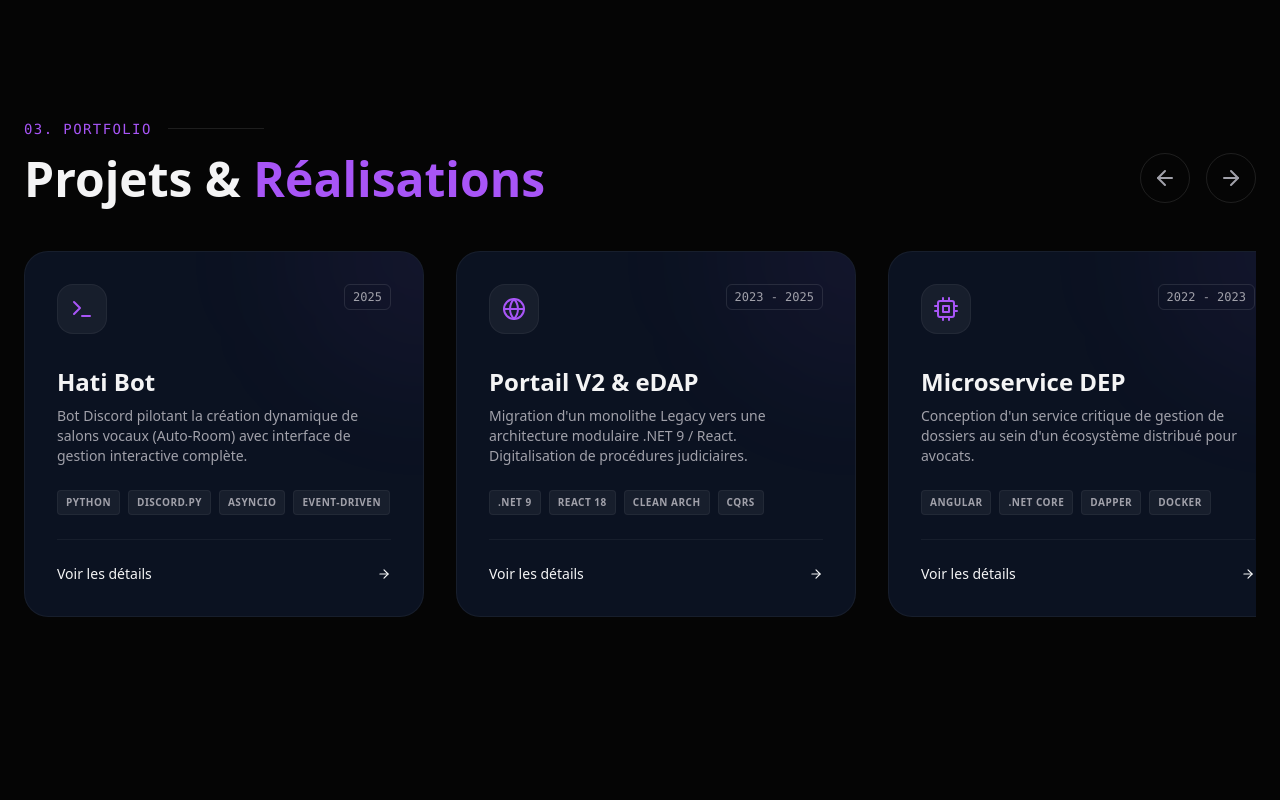
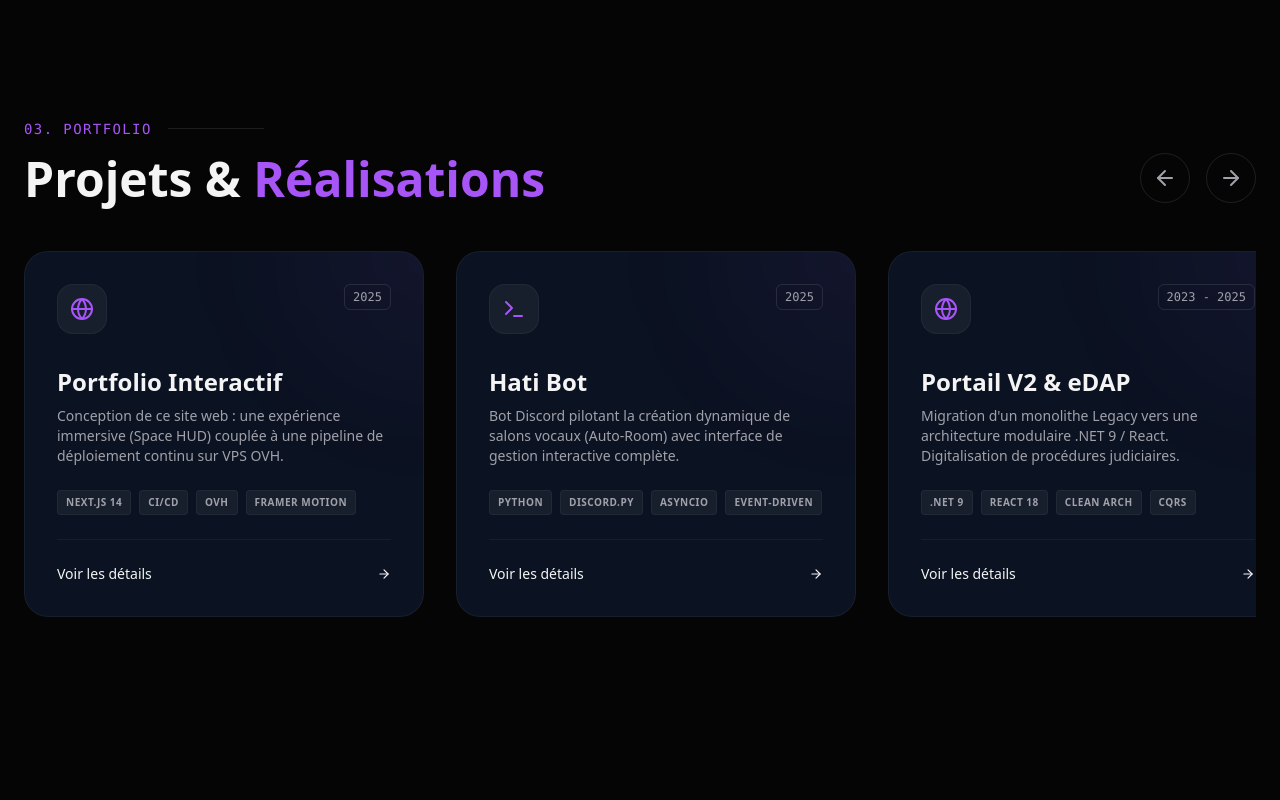
Before and after one commit to BWBMaxime/PorteFolio, a Next.js app in the folder portfolio-project/: page / in a window 1280 px wide. Shown: the part 3280-4080 px from the top of the page. Built offline with nearby package versions, Linux system fonts and the light colour scheme.

Commit message:
Add project portefolio to the list

```diff
--- a/portfolio-project/src/components/Projects.tsx
+++ b/portfolio-project/src/components/Projects.tsx
@@ -1,10 +1,9 @@
 "use client";
 import { useState, useRef } from "react";
 import { motion, AnimatePresence } from "framer-motion";
-import { FiGlobe, FiCpu, FiSmartphone, FiX, FiArrowRight, FiArrowLeft, FiLayers, FiCheckCircle, FiTerminal, FiCommand } from "react-icons/fi";
+import { FiGlobe, FiCpu, FiSmartphone, FiX, FiArrowRight, FiArrowLeft, FiLayers, FiCheckCircle, FiTerminal, FiCommand, FiLayout } from "react-icons/fi";
 
 // --- TYPES ---
-// Ajout du type "Bot" pour Hati
 type ProjectType = "Fullstack" | "Microservices" | "Mobile" | "Bot";
 
 interface Project {
@@ -28,7 +27,27 @@ interface Project {
 // --- DATA ---
 const projects: Project[] = [
   {
-    id: 4, // ID en premier pour le mettre en avant (optionnel)
+    id: 5,
+    title: "Portfolio Interactif",
+    subtitle: "Vitrine Immersive & DevOps",
+    company: "Projet Personnel",
+    period: "2025",
+    type: "Fullstack",
+    shortDesc: "Conception de ce site web : une expérience immersive (Space HUD) couplée à une pipeline de déploiement continu sur VPS OVH.",
+    tags: ["Next.js 14", "CI/CD", "OVH", "Framer Motion"],
+    context: "Volonté de créer une identité numérique forte, dépassant le CV traditionnel. L'objectif était double : proposer une expérience utilisateur marquante et maîtriser la chaîne de déploiement complète (du code au serveur).",
+    challenge: "Allier design créatif (animations lourdes, glassmorphism) et performance web. Mettre en place une infrastructure de production autonome sur serveur dédié sans dépendre de solutions 'clés en main'.",
+    solution: [
+      "Développement Frontend sous Next.js 14 (App Router) avec TypeScript pour la robustesse.",
+      "Design System 'Space HUD' sur-mesure avec Tailwind CSS et animations Framer Motion (Layout Animations).",
+      "Configuration d'un VPS OVH (Ubuntu/Nginx) et mise en place d'un pipeline GitHub Actions pour le déploiement automatique.",
+      "Gestion du domaine personnalisé et sécurisation SSL (Certbot)."
+    ],
+    stack: ["Next.js 14", "TypeScript", "Tailwind", "Framer Motion", "GitHub Actions", "OVH VPS"],
+    results: ["Déploiement automatisé (Push-to-Deploy)", "Interface fluide et Responsive", "Maîtrise totale de l'infrastructure"]
+  },
+  {
+    id: 4,
     title: "Hati Bot",
     subtitle: "Orchestrateur Vocal & Automation",
     company: "Projet Communautaire",
```
